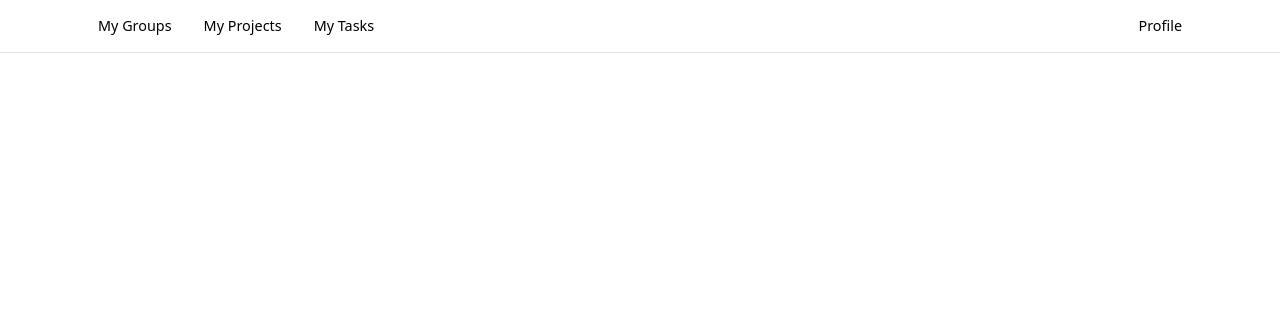
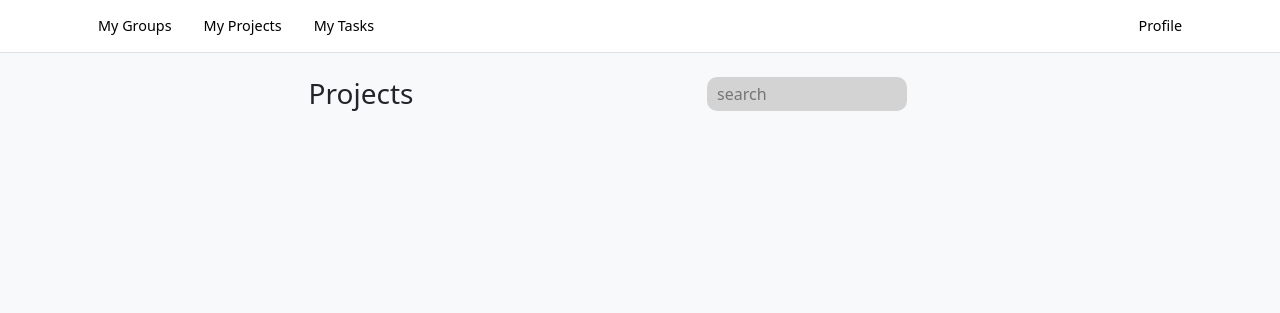
Before and after one commit to casualuser322/litte_tracker, a Django app: page /tracker/projects/ in a window 1280 px wide. Shown: the top 313 px of the page. Run offline with Django 5.2, Linux system fonts and the light colour scheme; the visitor is signed in with stand-in values (Sample User, id 1); data that the repository does not hold is empty.

Commit message:
feat(tracker): add my-prijects page

```diff
--- a/tracker/static/tracker/css/projects.css
+++ b/tracker/static/tracker/css/projects.css
@@ -2,3 +2,107 @@
     min-height: 400px;
     background-color: #f9f9f9;
 }
+
+.projects-container {
+    margin-top: 25px;
+}
+
+.project-card {
+    border-radius: 12px;
+    overflow: hidden;
+    transition: transform 0.2s ease, box-shadow 0.2s ease;
+}
+
+.project-card:hover {
+    transform: translateY(-5px);
+    box-shadow: 0 8px 18px rgba(0, 0, 0, 0.12);
+}
+
+.project-thumb {
+    height: 180px;
+    object-fit: cover;
+}
+
+
+.project-info {
+    flex-grow: 1;
+    text-decoration: none;
+}
+
+.search-bar {
+    background-color: #d3d3d3;
+    border-radius: 10px;
+    padding: 5px 10px;
+    border: none;
+    outline: none;
+    width: 200px;
+    text-align: left;
+    padding-left: 10px;
+}
+
+.create-btn {
+    display: inline-flex;
+    align-items: center;
+    background: #0d6efd;
+    color: #fff;
+    border-radius: 8px;
+    padding: 8px 12px;
+    text-decoration: none;
+    transition: all 0.3s ease;
+    overflow: hidden;
+    white-space: nowrap;
+}
+
+.create-btn .label {
+    max-width: 0;
+    opacity: 0;
+    overflow: hidden;
+    transition: max-width 0.3s ease, opacity 0.3s ease;
+}
+
+.create-btn:hover .label {
+    max-width: 140px;
+    opacity: 1;
+    margin-left: 6px;
+}
+
+.plus {
+    font-size: 18px;
+    font-weight: bold;
+    line-height: 1;
+}
+
+body {
+    background: #f8f9fa;
+    text-decoration: none
+}
+
+.project-create-container {
+    max-width: 600px;
+    margin: 50px auto;
+    padding: 30px;
+    background: #fff;
+    border-radius: 15px;
+    box-shadow: 0px 4px 15px rgba(0,0,0,0.1);
+}
+
+.upload-box {
+    border: 2px dashed #ccc;
+    border-radius: 10px;
+    padding: 20px;
+    text-align: center;
+    color: #777;
+    cursor: pointer;
+}
+
+.upload-box:hover {
+    border-color: #0d6efd;
+    color: #0d6efd;
+}
+
+.member-photo {
+    width: 40px;
+    height: 40px;
+    object-fit: cover;
+    border-radius: 50%;
+}
--- a/tracker/templates/projects/project_list.html
+++ b/tracker/templates/projects/project_list.html
@@ -1,10 +1,43 @@
 {% extends 'base.html' %}
 {% load static %}
 
-{% block title %}Sign in{% endblock %} <!-- TODO -->
+{% block title %}My projects{% endblock %}
 
 {% block extra_styles %}
+<link rel="stylesheet" href="{% static 'tracker/css/projects.css' %}">
 {% endblock %}
 
 {% block content %}
+<div class="container my-4">
+  <div class="row align-items-center mb-3">
+    <div class="col-6 text-center">
+      <h3 class="mb-0">Projects</h3>
+    </div>
+    <div class="col-3 text-end">
+      <input type="text" class="search-bar" placeholder="search">
+    </div>
+  </div>
+
+  <div class="row g-4">
+    {% if owned_projects %}
+      <h3>Owned projects</h3>
+      {% for project in owned_projects %}
+        <div class="col-md-4">
+          {% include "projects/project_card.html" with project=project is_owner=True %}
+        </div>
+      {% endfor %}
+    {% endif %}
+
+    {% if member_projects %}
+      <h3 class="mt-4">Member projects</h3>
+      {% for project in member_projects %}
+        <div class="col-md-4">
+          {% include "projects/project_card.html" with project=project is_owner=False %}
+        </div>
+      {% empty %}
+        <h4>You don't have any projects yet</h4>
+      {% endfor %}
+    {% endif %}
+  </div>
+</div>
 {% endblock %}
```
Also changed, not shown: tracker/templates/projects/project_card.html (added, +25 -0 lines), tracker/static/tracker/img/project.png (added).
